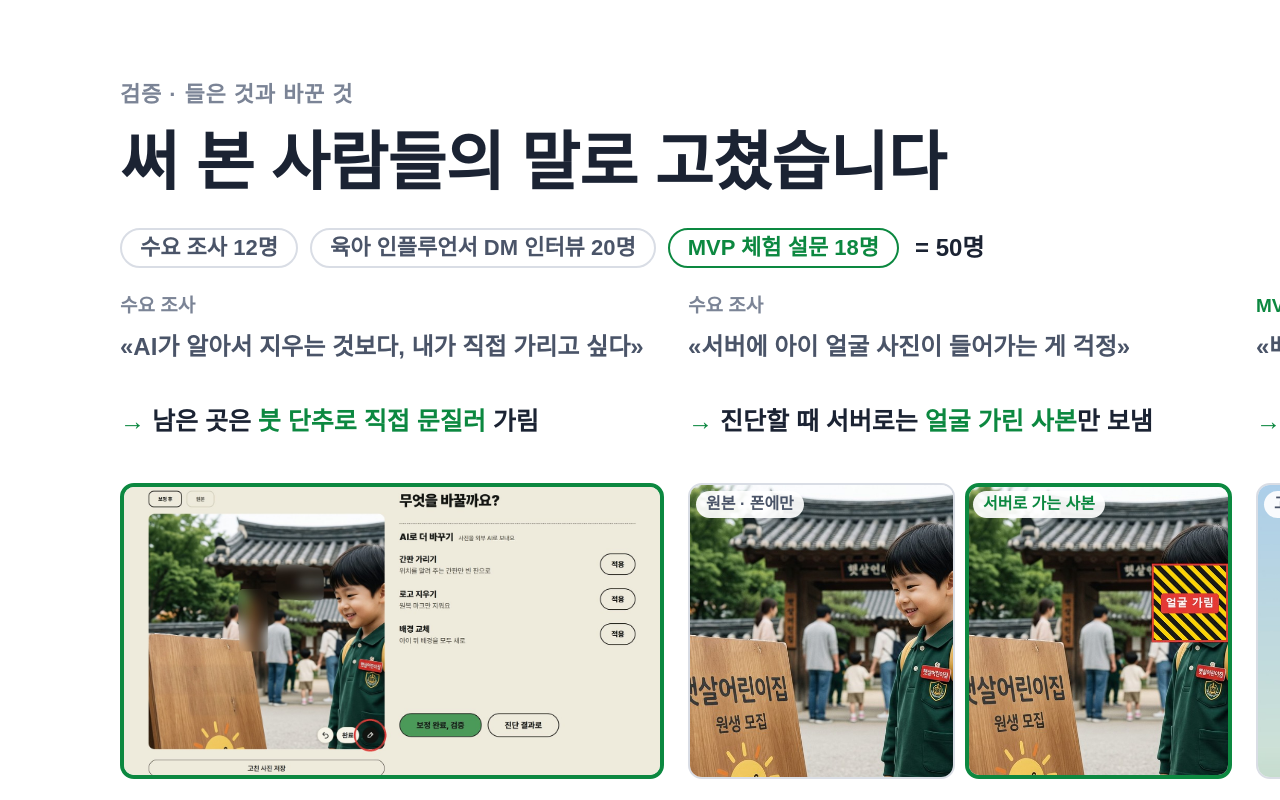
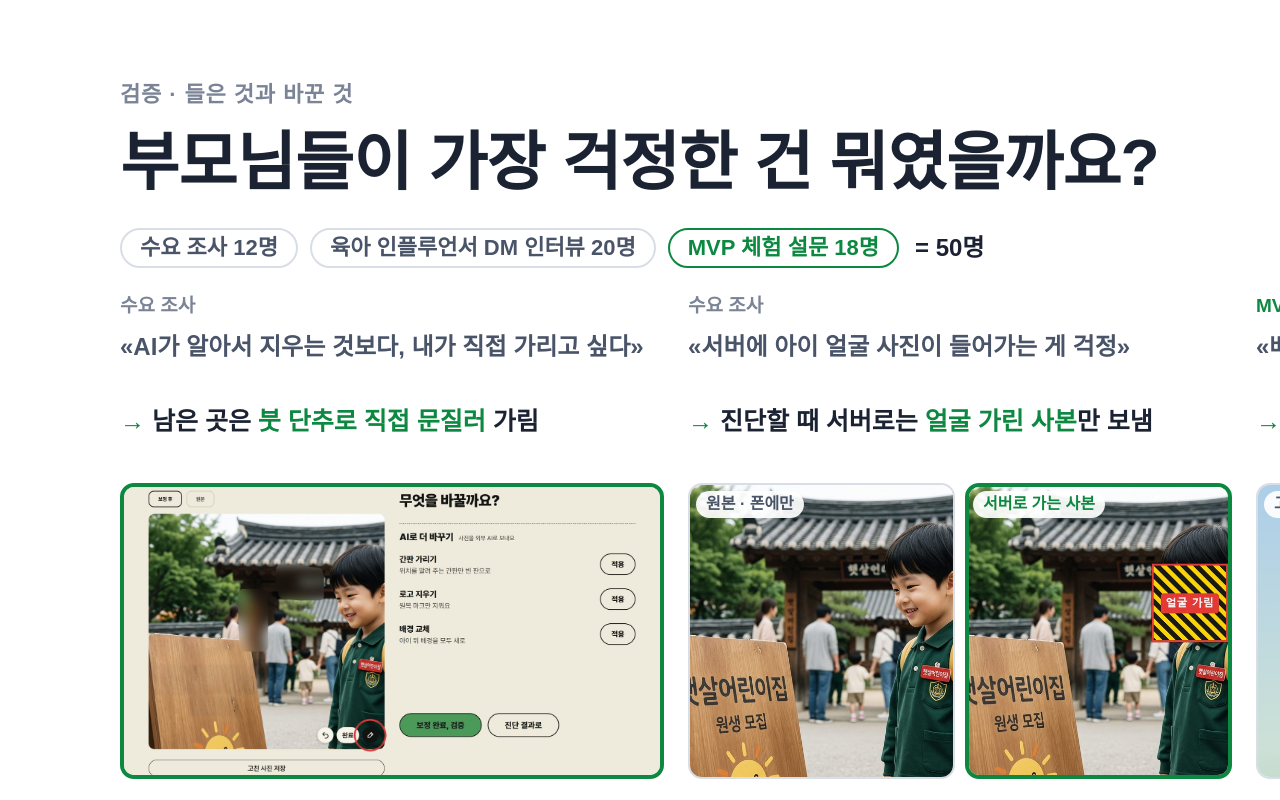
Before and after one commit to AI-shade/ai-shadow-slides, a plain HTML site: page slides/08.html in a window 1280 px wide. Shown: the top 800 px of the page. Drawn offline with Linux system fonts and the light colour scheme; a web font is replaced by a local one.

Commit message:
슬라이드 08 제목을 «써 본 사람들의 말로 고쳤습니다» → «부모님들이 가장 걱정한 건 뭐였을까요?»로 바꾼다
사용자: «8장 제목 별로야» → «부모님들이 가장 걱정한건 뭐였을까요 이거 8장제목으로해줘 푸시해줘».
띄어쓰기(«걱정한 건»)와 물음표만 더했다. 1920×1080에서 한 줄(높이 80px = 줄 높이 80px)로 들어가는 것을 확인했다.

Co-Authored-By: Claude Opus 5.5 <noreply@anthropic.com>

```diff
--- a/slides/08.html
+++ b/slides/08.html
@@ -38,7 +38,7 @@
 <body class="slide">
   <header>
     <p class="sec">검증 · 들은 것과 바꾼 것</p>
-    <h1>써 본 사람들의 말로 고쳤습니다</h1>
+    <h1>부모님들이 가장 걱정한 건 뭐였을까요?</h1>
   </header>
 
   <div class="acts">
```
